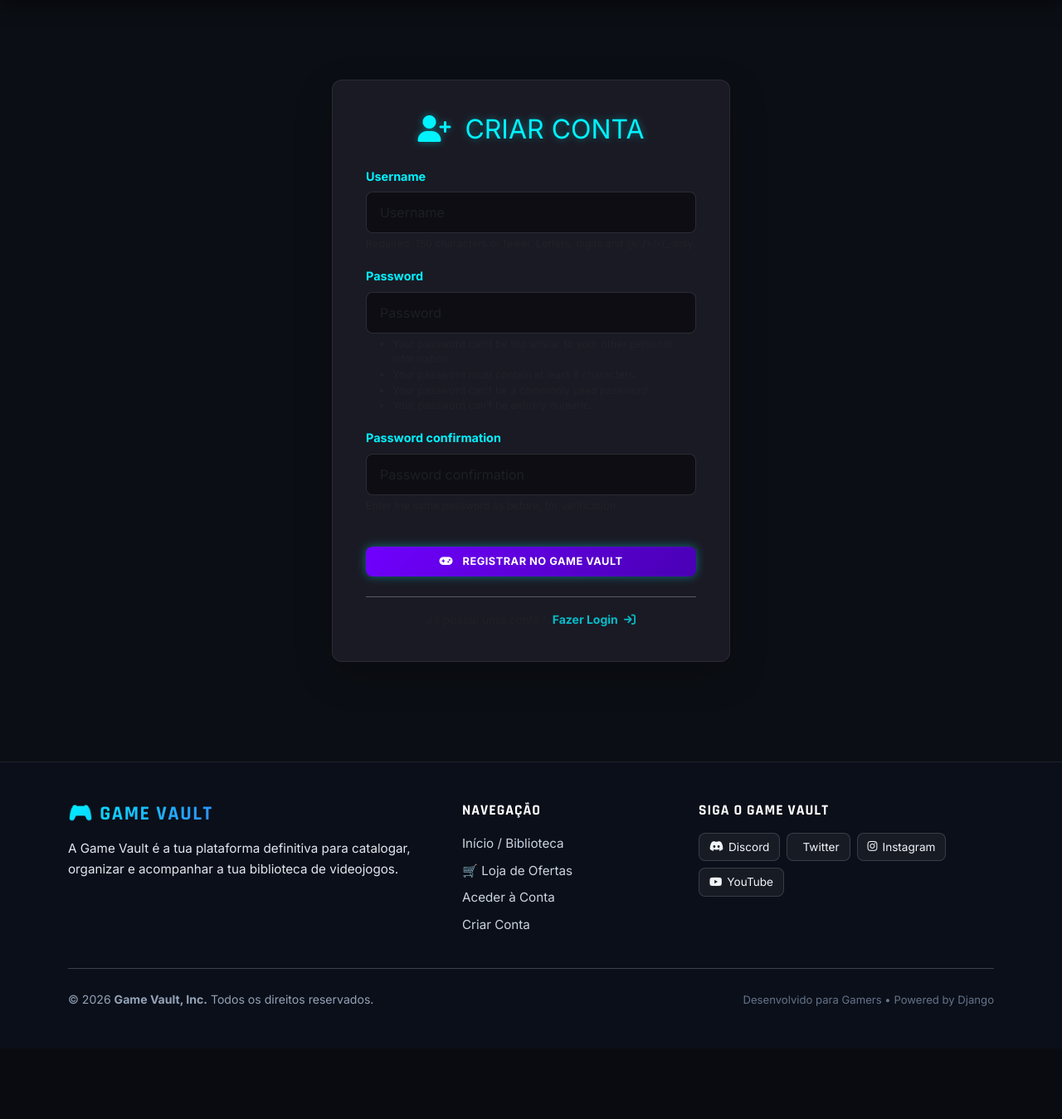
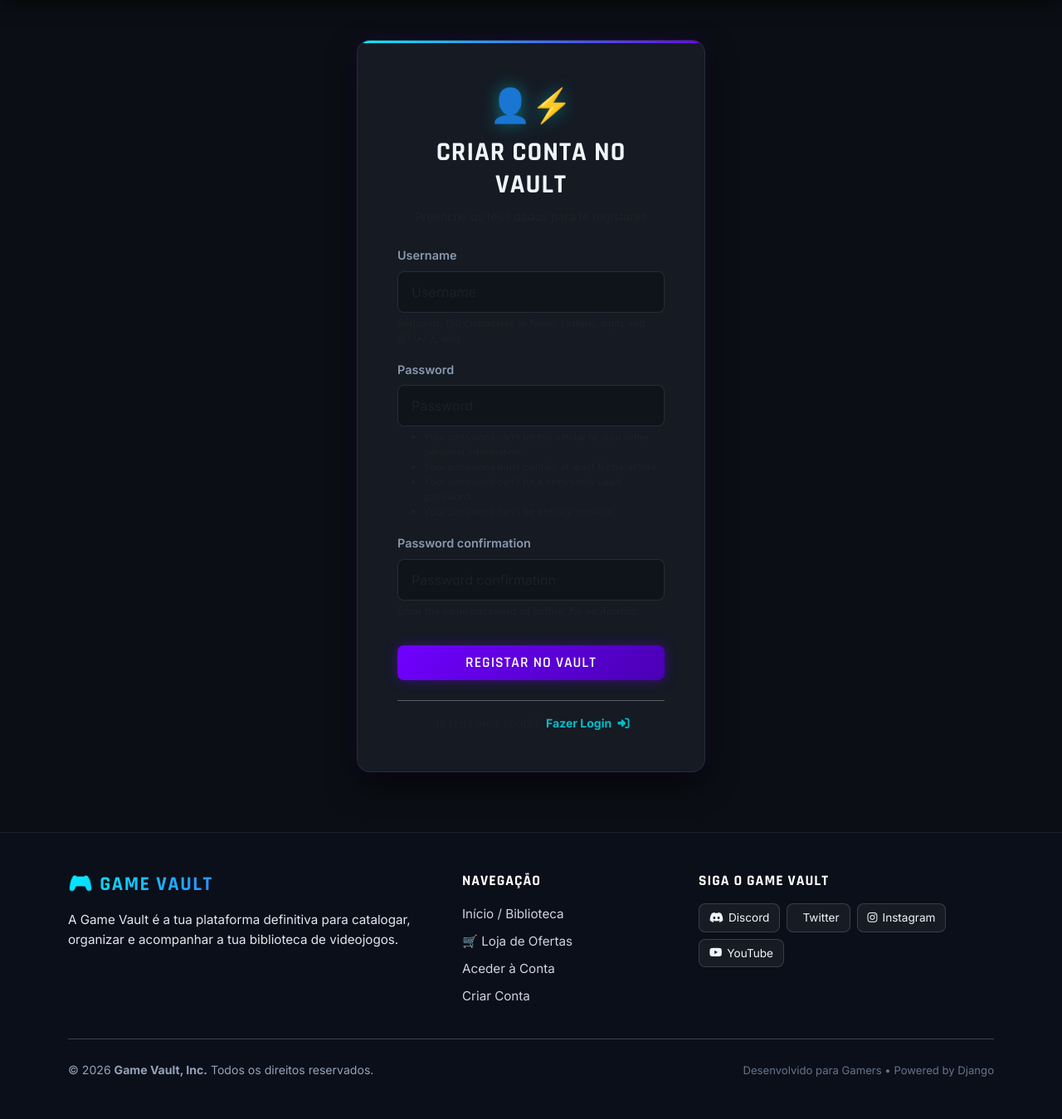
Before and after one commit to GustavoDev76/Meu_ProjetoDjango, a Django app: page /register/ in a window 1280 px wide. Shown: the part 70-1419 px from the top of the page at 83% size. Before the commit the page ends 1283 px from the top, so only its background shows below. Run offline with Django 5.2, Linux system fonts and the light colour scheme.

Commit message:
upload do site Game Vault

```diff
--- a/jogos/templates/registration/register.html
+++ b/jogos/templates/registration/register.html
@@ -1,67 +1,55 @@
 {% extends 'base.html' %}
 
-{% block title %}Game Vault - Registrar{% endblock %}
-
 {% block content %}
-<div class="container my-5 d-flex justify-content-center align-items-center" style="min-height: 65vh;">
-    <div class="card bg-dark text-light border-secondary shadow-lg p-4" style="max-width: 480px; width: 100%; border-radius: 12px; background-color: #1a1a24 !important;">
-        <div class="card-body">
-
-            <h2 class="text-center font-weight-bold mb-4 text-uppercase" style="color: #00f3ff; text-shadow: 0 0 10px rgba(0, 243, 255, 0.4);">
-                <i class="fa-solid fa-user-plus me-2"></i> Criar Conta
-            </h2>
+<div class="login-wrapper d-flex align-items-center justify-content-center">
+    <div class="login-card p-4 p-md-5">
+        <div class="text-center mb-4">
+            <div class="login-icon mb-2">👤⚡</div>
+            <h2 class="login-title">CRIAR CONTA NO VAULT</h2>
+            <p class="text-muted small">Preenche os teus dados para te registares</p>
+        </div>
 
         {% if messages %}
             {% for message in messages %}
-                    <div class="alert alert-{{ message.tags }} alert-dismissible fade show bg-dark border-secondary text-light small" role="alert">
+                <div class="alert alert-{{ message.tags }} alert-dismissible fade show bg-dark border-secondary text-light small mb-4" role="alert">
                     {{ message }}
                     <button type="button" class="btn-close btn-close-white" data-bs-dismiss="alert" aria-label="Close"></button>
                 </div>
             {% endfor %}
         {% endif %}
 
-            <form method="POST" class="needs-validation" novalidate>
+        <form method="post">
             {% csrf_token %}
 
             {% for field in form %}
                 <div class="mb-3">
-                        <label for="{{ field.id_for_label }}" class="form-label fw-bold" style="color: #00f3ff; font-size: 0.9rem;">
-                            {{ field.label }}
-                        </label>
-
+                    <label for="{{ field.id_for_label }}" class="form-label">{{ field.label }}</label>
                     <input type="{{ field.field.widget.input_type }}"
                            name="{{ field.name }}"
                            id="{{ field.id_for_label }}"
-                               class="form-control bg-dark text-light border-secondary"
-                               style="background-color: #0d0d13 !important;"
+                           class="form-control"
                            placeholder="{{ field.label }}"
                            required>
-
                     {% if field.help_text %}
-                            <small class="form-text text-muted d-block mt-1" style="font-size: 0.78rem;">
+                        <small class="form-text text-muted d-block mt-1" style="font-size: 0.75rem;">
                             {{ field.help_text|safe }}
                         </small>
                     {% endif %}
-
                     {% for error in field.errors %}
                         <div class="text-danger small mt-1"><i class="fa-solid fa-circle-exclamation me-1"></i>{{ error }}</div>
                     {% endfor %}
                 </div>
             {% endfor %}
 
-                <button type="submit" class="btn btn-primary w-100 mt-4 fw-bold text-uppercase py-2" style="background: linear-gradient(45deg, #ff0055, #00f3ff); border: none; box-shadow: 0 0 12px rgba(0, 243, 255, 0.4);">
-                    <i class="fa-solid fa-gamepad me-2"></i> Registrar no Game Vault
-                </button>
+            <button type="submit" class="btn btn-primary w-100 py-2 btn-glow mt-3">REGISTAR NO VAULT</button>
         </form>
 
         <div class="mt-4 text-center border-top border-secondary pt-3 opacity-75">
-                <p class="text-muted mb-0 small">Já possui uma conta?
+            <p class="text-muted mb-0 small">Já tens uma conta?
                 <a href="{% url 'login' %}" class="fw-bold text-decoration-none ms-1" style="color: #00f3ff;">
-                        Fazer Login <i class="fa-solid fa-arrow-right-to-bracket ms-1"></i>
+                    Fazer Login <i class="fa-solid fa-right-to-bracket ms-1"></i>
                 </a>
             </p>
-            </div>
-
         </div>
     </div>
 </div>
```
Lines whose indentation alone changed are shown as unchanged.
